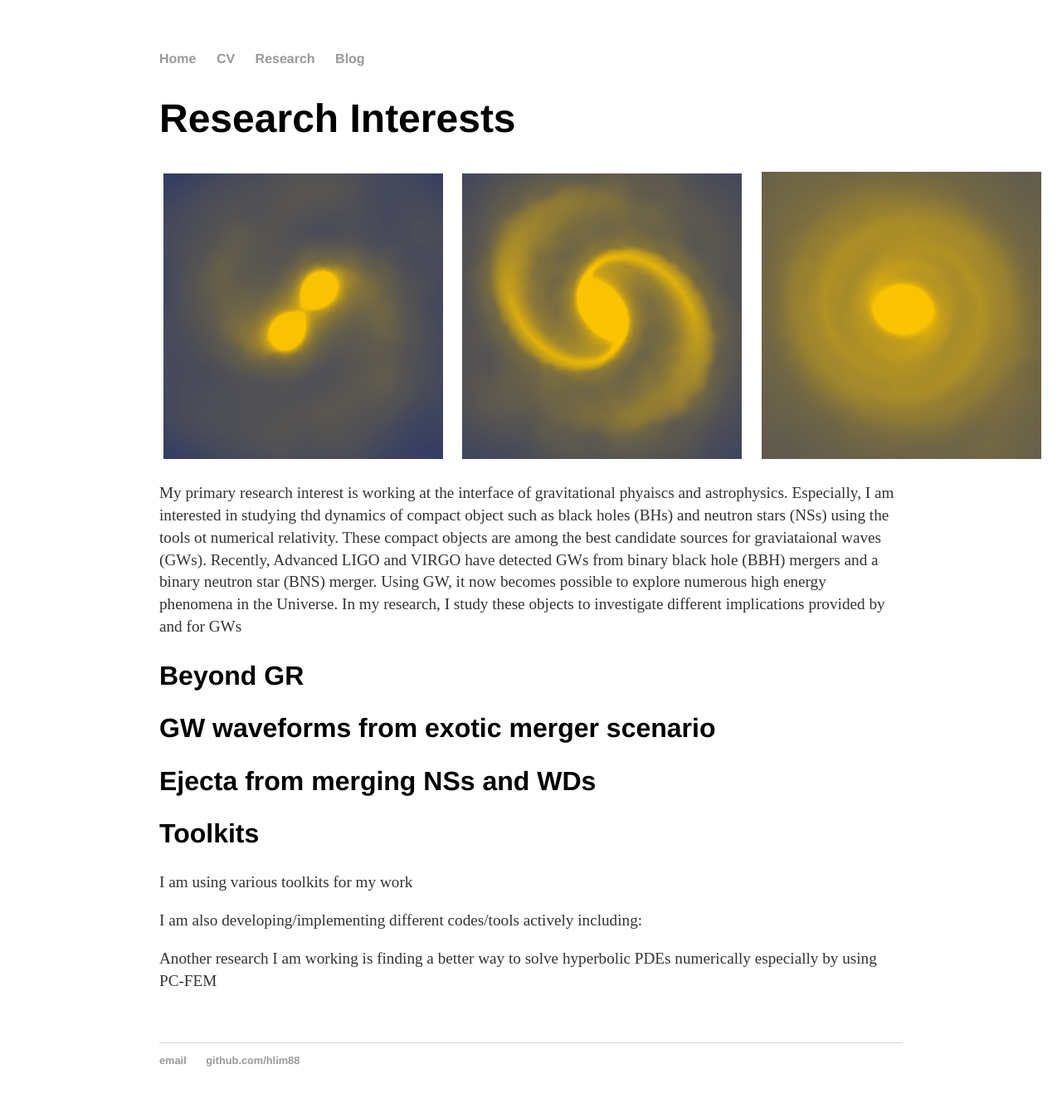
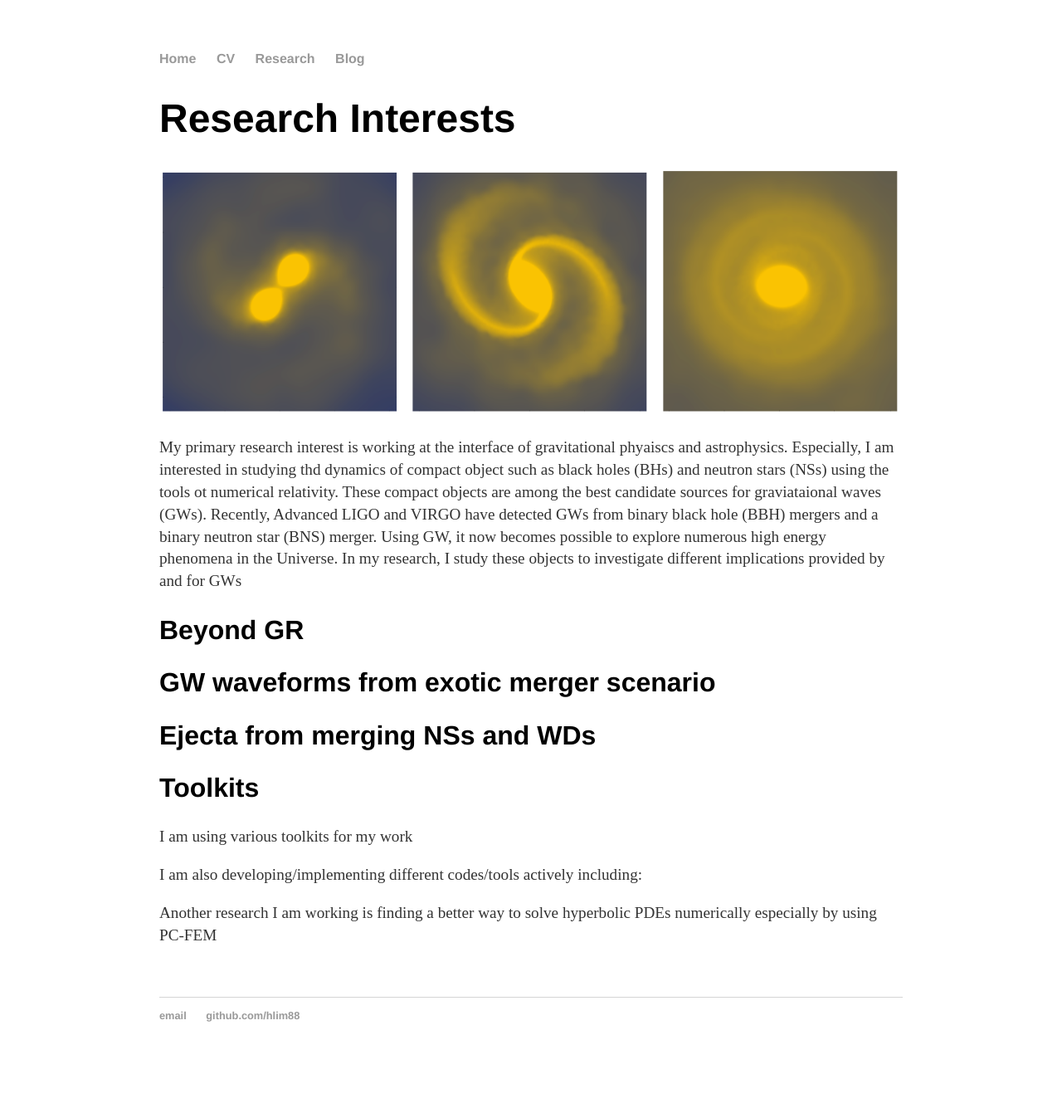
Before and after one commit to hlim88/hlim88.github.io, a Jekyll site: the page built from research/index.html, in a window 1280 px wide. Shown: the whole page at 83% size. Built offline with Jekyll 4.4.1, drawn with Linux system fonts in a browser that asks for light colours; after the commit the page ends 1293 px from its top, so only the background shows below that.

Commit message:
Change size of pic again

```diff
--- a/research/index.html
+++ b/research/index.html
@@ -5,7 +5,7 @@ title: Research Interest
 
 	<div class="cv">
 	       <h1>Research Interests</h1>
-          <img src="../images/bns_merger.png" alt="bns" align ="middle" class="inline"/>
+          <img src="../images/bns_merger.png" alt="bns" style='height: 100%; width: 100%; object-fit: contain' />
           <p> My primary research interest is working at the interface of gravitational phyaiscs and astrophysics.
           Especially, I am interested in studying thd dynamics of compact object such as black holes (BHs) and
           neutron stars (NSs) using the tools ot numerical relativity. These compact objects are among the best
```
